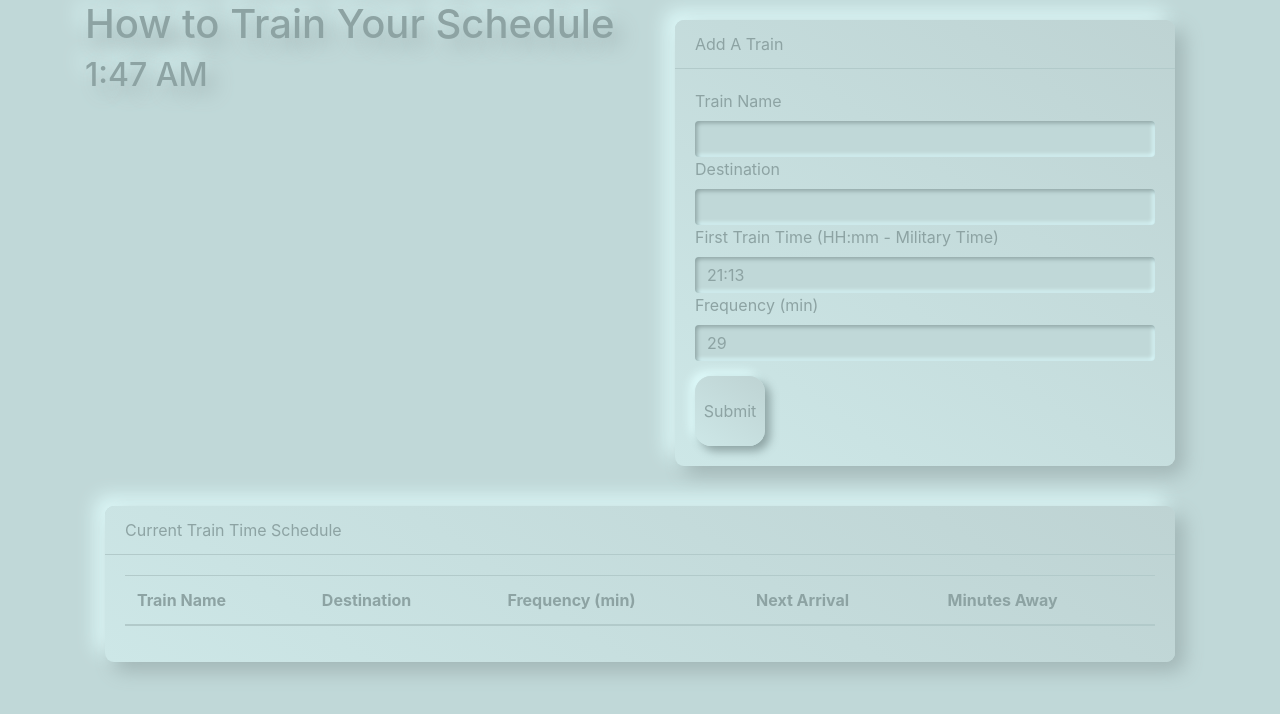
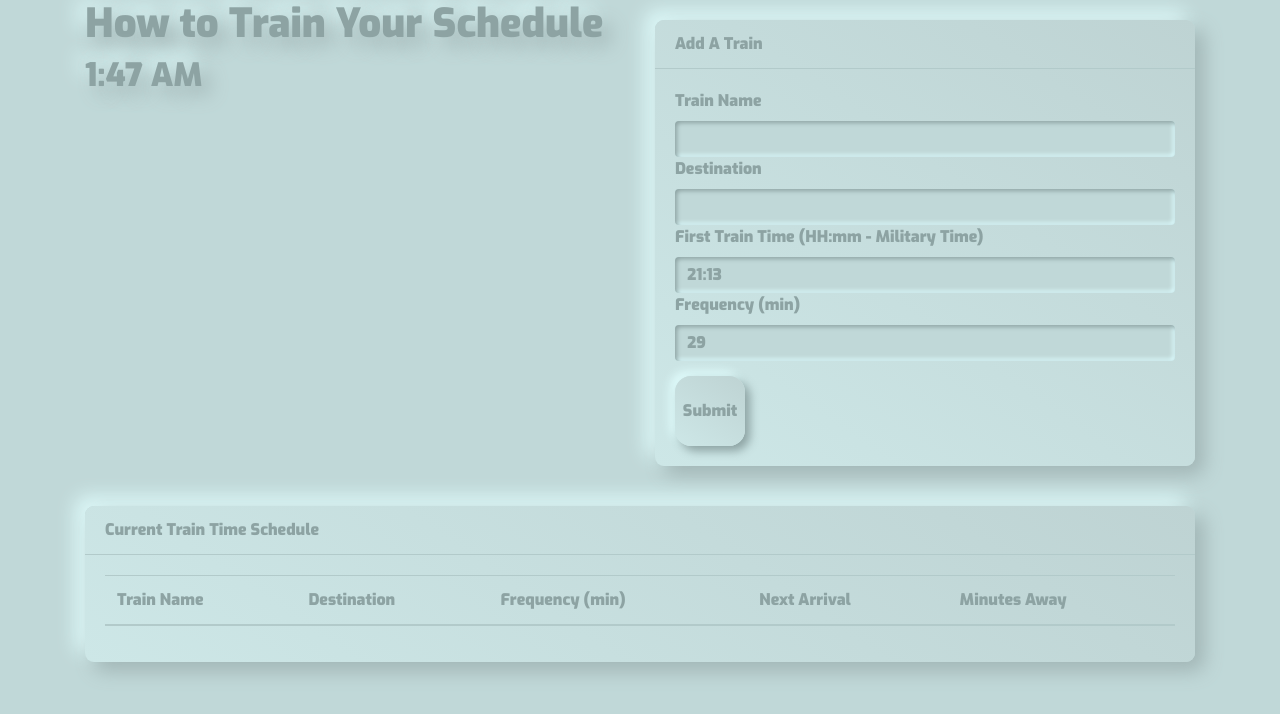
Before and after one commit to Scruffythejanitor/how-to-train-your-schedule, a plain HTML site: page index.html in a window 1280 px wide. Drawn offline with nearby package versions, Linux system fonts and the light colour scheme; no server answers.

Commit message:
updated some css

```diff
--- a/assets/css/style.css
+++ b/assets/css/style.css
@@ -1,9 +1,10 @@
 body {
+  font-family: 'Exo', sans-serif;
   color: #8da3a3;
   background-color: #c0d8d8;
 }
 h1,h2{
-    font
+  font-family: 'Exo', sans-serif;
     border-radius: 9px;
     /* background: linear-gradient(-145deg, #bed3d3, #cde7e7); */
     text-shadow: 9px 9px 19px #a1b5b5, -9px -9px 19px #dffbfb;
@@ -24,7 +25,7 @@ td,th{
     border-color: #b2caca !important;
 }
 .card {
-  margin: 20px;
+  margin: 20px 0px;
   border: 0px;
   border-radius: 9px;
   background: linear-gradient(-145deg, #bed3d3, #cde7e7);
--- a/index.html
+++ b/index.html
@@ -15,6 +15,7 @@
     <script src="https://www.gstatic.com/firebasejs/6.0.4/firebase-app.js"></script>
     <script src="https://www.gstatic.com/firebasejs/6.0.4/firebase-database.js"></script>
     <script src="https://cdnjs.cloudflare.com/ajax/libs/moment.js/2.7.0/moment.js" charset="utf-8"></script>
+    <link href="https://fonts.googleapis.com/css?family=Exo:900&display=swap" rel="stylesheet">
     <title>How to Train Your Schedule</title>
 </head>
 
@@ -22,7 +23,7 @@
     <div class="container">
         <div class="row">
             <div class="col-md-6">
-                <h1>How to Train Your Schedule</h1>
+                <h1 class="top-header">How to Train</h1<h1 class="botton-header"> Your Schedule</h1>
                 <h2 class="local-time"></h2>
             </div>
             <div class="col-md-6">
```
